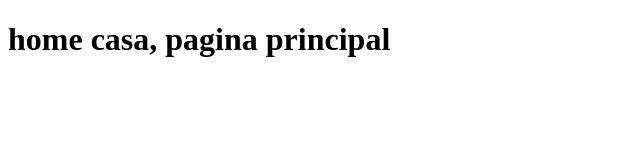
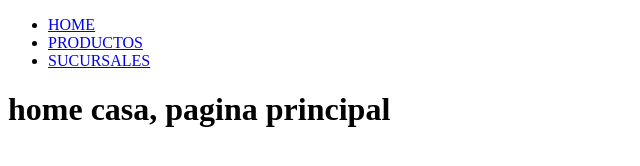
Before and after one commit to nev489/gitPractica, a plain HTML site: page index.html in a window 1280 px wide. Shown: the whole page, without its empty margins (0-640 px from the left). Drawn offline with Linux system fonts and the light colour scheme.

Commit message:
agrege el menu

```diff
--- a/index.html
+++ b/index.html
@@ -7,6 +7,13 @@
     <title>GIT</title>
 </head>
 <body>
+    <Nav>
+        <ul>
+            <li><a href="./index.html">HOME</a></li>
+            <li><a href="./productos.html">PRODUCTOS</a></li>
+            <li><a href="./sucursales.html">SUCURSALES</a></li>
+        </ul>
+    </Nav>
     <h1>home casa, pagina principal</h1>
 </body>
 </html>
```
Also changed, not shown: pages/productos.html (+7 -0 lines), pages/sucursales.html (+7 -0 lines), 1 other file.
